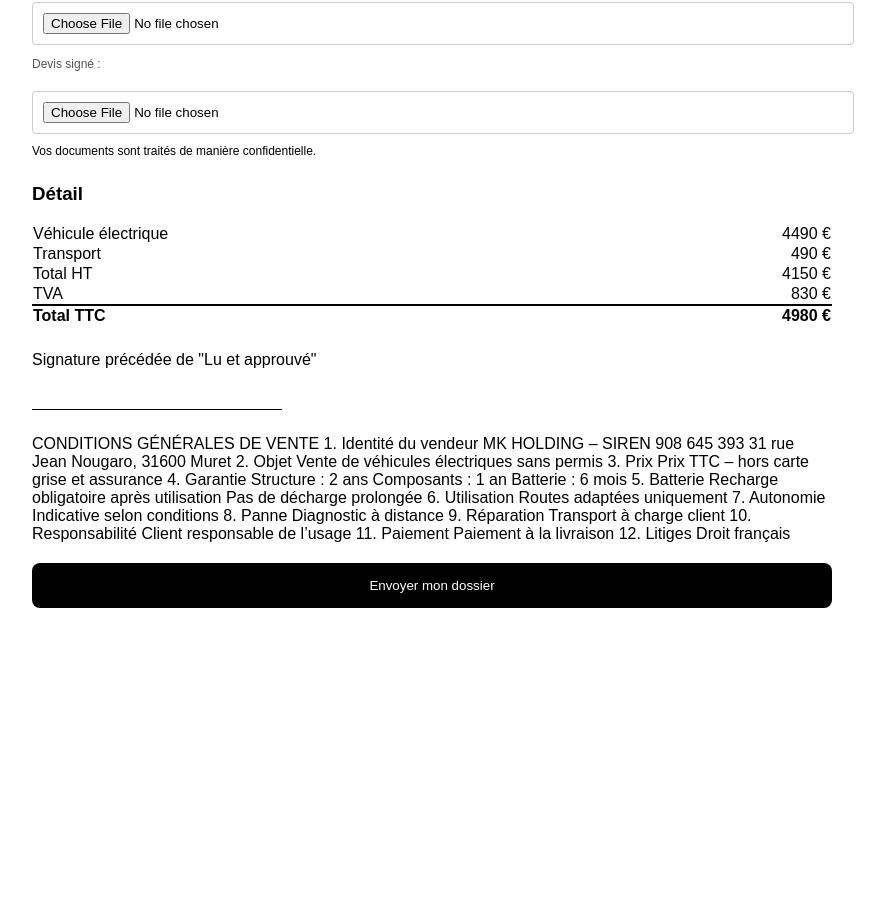
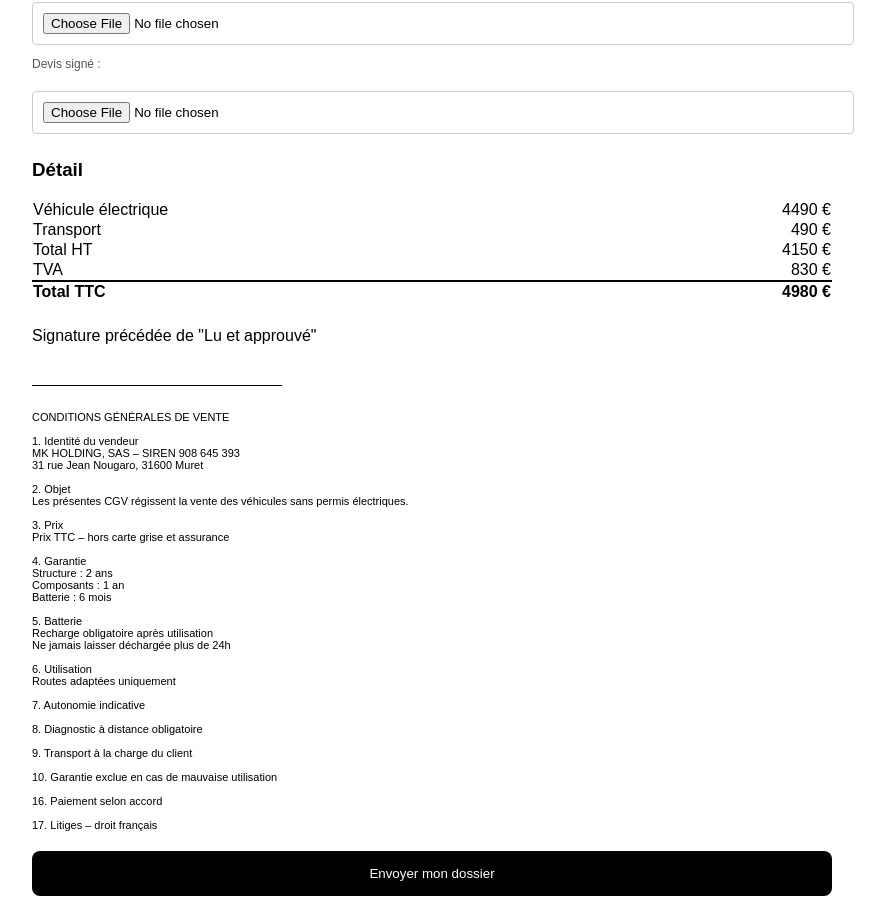
Before and after one commit to khelifamansour/neodrive-site, a Next.js app: page /reservation in a window 1280 px wide. Shown: the part 723-1639 px from the top of the page, without its empty margins (208-1093 px from the left). Before the commit the page ends 1351 px from the top, so only its background shows below. Built offline with nearby package versions, Linux system fonts and the light colour scheme.

Commit message:
Update page.tsx

```diff
--- a/app/reservation/page.tsx
+++ b/app/reservation/page.tsx
@@ -1,4 +1,6 @@
 "use client";
+
+import React from "react";
 
 export default function Reservation() {
 
@@ -47,13 +49,9 @@ export default function Reservation() {
         </div>
       </div>
 
-      {/* FORM */}
-      <form
-        action="https://formspree.io/f/xjgjrqqg"
-        method="POST"
-        encType="multipart/form-data"
-      >
+      <form action="https://formspree.io/f/xjgjrqqg" method="POST">
 
+        {/* CLIENT */}
         <div style={section}>
           <h3>Informations client</h3>
 
@@ -70,21 +68,17 @@ export default function Reservation() {
           <h3>Documents obligatoires</h3>
 
           <p style={small}>Carte d’identité :</p>
-          <input type="file" name="cni" accept="image/*,.pdf" style={input} required />
+          <input type="file" name="cni" style={input} required />
 
           <p style={small}>Justificatif de domicile :</p>
-          <input type="file" name="justificatif" accept="image/*,.pdf" style={input} required />
+          <input type="file" name="justificatif" style={input} required />
 
           <p style={small}>Devis signé :</p>
-          <input type="file" name="devis_signe" accept="image/*,.pdf" style={input} required />
-
-          <p style={{ fontSize: 12, marginTop: 10 }}>
-            Vos documents sont traités de manière confidentielle.
-          </p>
+          <input type="file" name="devis_signe" style={input} required />
         </div>
 
         {/* PRICING */}
-        <div style={section} className="no-break">
+        <div style={section}>
           <h3>Détail</h3>
 
           <table style={table}>
@@ -114,24 +108,23 @@ export default function Reservation() {
         </div>
 
         {/* SIGNATURE */}
-        <div style={section} className="no-break">
+        <div style={section}>
           <p>Signature précédée de "Lu et approuvé"</p>
           <div style={signature}></div>
         </div>
 
-        {/* PAGE BREAK */}
+        {/* CGV */}
         <div className="page-break"></div>
 
-        {/* CGV */}
-        <div className="cgv">
+        <div style={cgv}>
 {`CONDITIONS GÉNÉRALES DE VENTE
 
 1. Identité du vendeur
-MK HOLDING – SIREN 908 645 393
+MK HOLDING, SAS – SIREN 908 645 393
 31 rue Jean Nougaro, 31600 Muret
 
 2. Objet
-Vente de véhicules électriques sans permis
+Les présentes CGV régissent la vente des véhicules sans permis électriques.
 
 3. Prix
 Prix TTC – hors carte grise et assurance
@@ -143,32 +136,24 @@ Batterie : 6 mois
 
 5. Batterie
 Recharge obligatoire après utilisation
-Pas de décharge prolongée
+Ne jamais laisser déchargée plus de 24h
 
 6. Utilisation
 Routes adaptées uniquement
 
-7. Autonomie
-Indicative selon conditions
+7. Autonomie indicative
 
-8. Panne
-Diagnostic à distance
+8. Diagnostic à distance obligatoire
 
-9. Réparation
-Transport à charge client
+9. Transport à la charge du client
 
-10. Responsabilité
-Client responsable de l’usage
+10. Garantie exclue en cas de mauvaise utilisation
 
-11. Paiement
-Paiement à la livraison
+16. Paiement selon accord
 
-12. Litiges
-Droit français
-`}
+17. Litiges – droit français`}
         </div>
 
-        {/* SUBMIT */}
         <button type="submit" style={btn}>
           Envoyer mon dossier
         </button>
@@ -179,9 +164,9 @@ Droit français
   );
 }
 
-/* STYLES */
+/* SAFE STYLES */
 
-const container = {
+const container: React.CSSProperties = {
   maxWidth: 800,
   margin: "0 auto",
   padding: 20,
@@ -189,7 +174,7 @@ const container = {
   background: "#fff"
 };
 
-const header = {
+const header: React.CSSProperties = {
   display: "flex",
   justifyContent: "space-between",
   borderBottom: "2px solid black",
@@ -197,11 +182,11 @@ const header = {
   marginBottom: 20
 };
 
-const section = {
+const section: React.CSSProperties = {
   marginBottom: 25
 };
 
-const input = {
+const input: React.CSSProperties = {
   width: "100%",
   padding: 10,
   marginTop: 8,
@@ -209,32 +194,32 @@ const input = {
   borderRadius: 4
 };
 
-const table = {
+const table: React.CSSProperties = {
   width: "100%",
   borderCollapse: "collapse"
 };
 
-const right = {
+const right: React.CSSProperties = {
   textAlign: "right"
 };
 
-const totalRow = {
+const totalRow: React.CSSProperties = {
   fontWeight: "bold",
   borderTop: "2px solid black"
 };
 
-const signature = {
+const signature: React.CSSProperties = {
   marginTop: 40,
   width: 250,
   borderTop: "1px solid black"
 };
 
-const small = {
+const small: React.CSSProperties = {
   fontSize: 12,
   color: "#555"
 };
 
-const btn = {
+const btn: React.CSSProperties = {
   marginTop: 20,
   padding: 15,
   width: "100%",
@@ -243,3 +228,8 @@ const btn = {
   border: "none",
   borderRadius: 8
 };
+
+const cgv: React.CSSProperties = {
+  fontSize: 11,
+  whiteSpace: "pre-line"
+};
```
